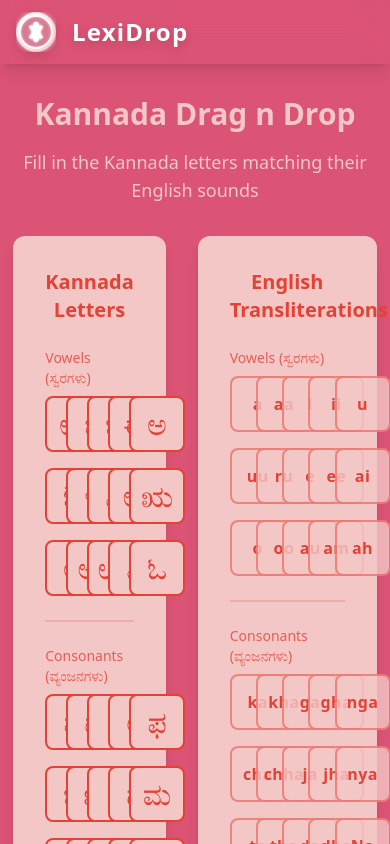
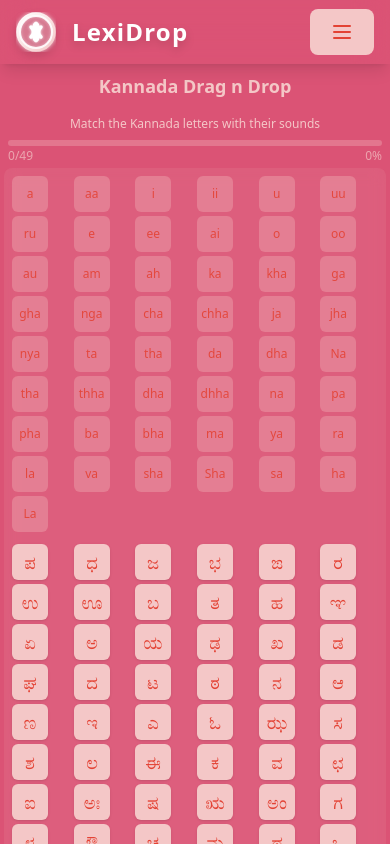
Before and after one commit to AndroAvi/lexidrop, a React (Vite) app: page /game_board in a window 390 px wide. Both pictures are taken after a click on the button "kannada". Shown: the top 844 px of the page. Built offline with nearby package versions, Linux system fonts and the light colour scheme.

Commit message:
feat: add responsible ui

```diff
--- a/src/components/AlphabetBoard.jsx
+++ b/src/components/AlphabetBoard.jsx
@@ -3,7 +3,8 @@ import { DndProvider } from 'react-dnd';
 import { HTML5Backend } from 'react-dnd-html5-backend';
 import DraggableLetter from './DraggableLetter';
 import DropZone from './DropZone';
-import { colors, layout, typography, grids, progress, separator, combineClasses } from '../styles/styles';
+import CustomDragLayer from './CustomDragLayer';
+import { colors, layout, typography, progress, combineClasses } from '../styles/styles';
 
 const AlphabetBoard = ({languageName, vowels, consonants}) => {
   // Calculate how many blank spaces we need to add after vowels to ensure consonants start on a new row
@@ -25,7 +26,7 @@ const AlphabetBoard = ({languageName, vowels, consonants}) => {
   const [resetCounter, setResetCounter] = useState(0);
   const totalLetters = alphabet.length - blankSpaces.length;
   const placedCount = placedLetters.size;
-  const progress = Math.round((placedCount / totalLetters) * 100);
+  const progressPercent = Math.round((placedCount / totalLetters) * 100);
 
   useEffect(() => {
     setupDraggableLetters();
@@ -33,10 +34,10 @@ const AlphabetBoard = ({languageName, vowels, consonants}) => {
 
   // Check for completion and trigger success animation
   useEffect(() => {
-    if (progress === 100 && !showSuccess) {
+    if (progressPercent === 100 && !showSuccess) {
       setShowSuccess(true);
     }
-  }, [progress, showSuccess]);
+  }, [progressPercent, showSuccess]);
 
   const setupDraggableLetters = () => {
     const letters = alphabet.map((letter, index) => ({
@@ -61,7 +62,7 @@ const AlphabetBoard = ({languageName, vowels, consonants}) => {
   }
 
   // Create a randomized array of draggable letters
-  const [draggableLetters, setDraggableLetters] = useState(setupDraggableLetters);
+  const [draggableLetters, setDraggableLetters] = useState(setupDraggableLetters());
 
   const COLS = 8;
   // Calculate required rows based on total letters
@@ -82,24 +83,94 @@ const AlphabetBoard = ({languageName, vowels, consonants}) => {
       layout.centered,
       showSuccess ? 'animate-[pulse_1s_ease-in-out]' : ''
     )}>
-      <div className={layout.container}>
-        <h2 className={typography.heading}>
+      <div className={combineClasses(layout.container, "px-1 md:px-8 pt-2 pb-4 md:py-8")}>
+        <h2 className={combineClasses(typography.heading, "text-lg md:text-3xl mb-1 md:mb-4")}>
           {languageName} Drag n Drop
         </h2>
-        <p className={typography.paragraph}>
-          Fill in the {languageName} letters matching their English sounds
+        <p className={combineClasses("text-[#F4C7C7] text-xs md:text-lg text-center mb-2 md:mb-8")}>
+          Match the {languageName} letters with their sounds
         </p>
 
         <DndProvider backend={HTML5Backend}>
-          {/* Main content area with side-by-side layout */}
-          <div className="flex flex-row justify-center gap-8 w-full px-4">
+          <CustomDragLayer />
+          {/* Main content area with responsive layout */}
+          <div className="flex flex-col md:flex-row justify-center gap-1 md:gap-8 w-full">
+            {/* Mobile Game Container - Bento style layout */}
+            <div className="flex flex-col md:hidden w-full space-y-2">
+              {/* Compact Progress Bar for Mobile */}
+              <div className="px-1 mb-1">
+                <div className="h-1.5 bg-[#F4C7C7]/30 rounded-full overflow-hidden">
+                  <div
+                    className={`h-full ${progressPercent === 100 ? 'bg-[#E34234] animate-pulse' : 'bg-[#E34234]'}`}
+                    style={{ width: `${progressPercent}%` }}
+                  ></div>
+                </div>
+                <div className="flex justify-between text-xs text-[#F4C7C7]/70 mt-0.5">
+                  <span>{placedCount}/{totalLetters}</span>
+                  <span>{progressPercent}%</span>
+                </div>
+              </div>
+
+              {/* Combined Minimalist Game Board */}
+              <div className="bg-[#F4C7C7]/10 backdrop-blur-sm rounded-lg p-2">
+                {/* Dropzones Grid - English Transliterations */}
+                <div className="grid grid-cols-6 gap-1 mb-3">
+                  {cells.filter(cell => cell !== null).map((cell, index) => {
+                    const letterObj = alphabet.find(a => a.english === cell);
+                    const nativeLetter = letterObj ? letterObj.native : null;
+                    return (
+                      <DropZone
+                        key={`drop-${index}`}
+                        expectedNative={nativeLetter}
+                        englishTransliteration={cell}
+                        reset={resetCounter}
+                        onDrop={(item) => {
+                          if (item.letter === nativeLetter) {
+                            setPlacedLetters(prev => new Set([...prev, item.letter]));
+                          }
+                        }}
+                      />
+                    );
+                  })}
+                </div>
+
+                {/* Draggable Letters Grid */}
+                <div className="grid grid-cols-6 gap-1">
+                  {draggableLetters
+                    .filter(letter => letter.letter !== null)
+                    .map((letter) => {
+                      const isPlaced = placedLetters.has(letter.letter);
+                      return !isPlaced ? (
+                        <DraggableLetter
+                          key={`drag-${letter.id}`}
+                          letter={letter.letter}
+                          id={letter.id}
+                        />
+                      ) : (
+                        <div key={`empty-${letter.id}`} className="h-9 w-9 sm:h-10 sm:w-10" />
+                      );
+                    })}
+                </div>
+              </div>
+
+              {/* Reset Button for mobile */}
+              <button
+                onClick={handleReset}
+                className="bg-transparent text-[#F4C7C7] text-xs font-medium py-1 px-3 rounded-full hover:bg-[#E34234]/20 transition-colors self-center"
+              >
+                Reset
+              </button>
+            </div>
+
+            {/* Desktop Layout - Side by side */}
+            <div className="hidden md:flex md:flex-row justify-center gap-8 w-full">
               {/* Left side: Draggable Native Language Letters */}
-            <div className={combineClasses(layout.card, "w-1/2 max-w-xl")}>
+              <div className={combineClasses(layout.card, "w-1/2 max-w-xl p-8")}>
                 <h3 className={typography.subheading}>{languageName} Letters</h3>
                 <div className="w-full">
                   {/* Vowels Section */}
                   <div className={typography.sectionLabel}>Vowels (ಸ್ವರಗಳು)</div>
-                <div className={combineClasses(grids.fiveColumns, 'mb-6')}>
+                  <div className="grid grid-cols-5 gap-4 mb-6">
                     {draggableLetters
                       .filter(letter => vowels.some(v => v.native === letter.letter))
                       .map((letter) => {
@@ -111,17 +182,17 @@ const AlphabetBoard = ({languageName, vowels, consonants}) => {
                             id={letter.id}
                           />
                         ) : (
-                        <div key={letter.id} className="h-14 w-14" />
+                          <div key={letter.id} className="h-12 w-12" />
                         );
                       })}
                   </div>
 
                   {/* Separator Line */}
-                <div className={separator.default}></div>
+                  <div className="border-b-2 border-[#E34234]/20 my-6"></div>
 
                   {/* Consonants Section */}
                   <div className={typography.sectionLabel}>Consonants (ವ್ಯಂಜನಗಳು)</div>
-                <div className={grids.fiveColumns}>
+                  <div className="grid grid-cols-5 gap-4">
                     {draggableLetters
                       .filter(letter => consonants.some(c => c.native === letter.letter))
                       .map((letter) => {
@@ -133,7 +204,7 @@ const AlphabetBoard = ({languageName, vowels, consonants}) => {
                             id={letter.id}
                           />
                         ) : (
-                        <div key={letter.id} className="h-14 w-14" />
+                          <div key={letter.id} className="h-12 w-12" />
                         );
                       })}
                   </div>
@@ -141,12 +212,12 @@ const AlphabetBoard = ({languageName, vowels, consonants}) => {
               </div>
 
               {/* Right side: Drop Zones */}
-            <div className={combineClasses(layout.card, "w-1/2 max-w-xl")}>
+              <div className={combineClasses(layout.card, "w-1/2 max-w-xl p-8")}>
                 <h3 className={typography.subheading}>English Transliterations</h3>
                 <div className="w-full">
                   {/* Section Label for Vowels */}
                   <div className={typography.sectionLabel}>Vowels (ಸ್ವರಗಳು)</div>
-                <div className={grids.fiveColumns}>
+                  <div className="grid grid-cols-5 gap-4">
                     {/* Vowels Section */}
                     {cells.slice(0, vowels.length).map((cell, index) => {
                       const nativeLetter = index < vowels.length ? vowels[index].native : null;
@@ -167,11 +238,11 @@ const AlphabetBoard = ({languageName, vowels, consonants}) => {
                   </div>
 
                   {/* Separator Line */}
-                <div className={separator.default}></div>
+                  <div className="border-b-2 border-[#E34234]/20 my-6"></div>
 
                   {/* Section Label for Consonants */}
                   <div className={typography.sectionLabel}>Consonants (ವ್ಯಂಜನಗಳು)</div>
-                <div className={grids.fiveColumns}>
+                  <div className="grid grid-cols-5 gap-4">
                     {/* Consonants Section */}
                     {cells.slice(vowels.length + blankSpacesNeeded).map((cell, index) => {
                       const consonantIndex = index + vowels.length + blankSpacesNeeded;
@@ -194,34 +265,33 @@ const AlphabetBoard = ({languageName, vowels, consonants}) => {
                 </div>
               </div>
             </div>
+          </div>
         </DndProvider>
 
-        <div className="mt-8 text-center space-y-4 w-full max-w-4xl">
+        {/* Desktop Progress and Reset Button Area */}
+        <div className="hidden md:block mt-8 text-center space-y-4 w-full max-w-4xl px-4">
           {/* Progress Bar */}
           <div className={progress.container}>
             <div
-              className={combineClasses(
-                progress.bar,
-                progress === 100 ? progress.complete : ''
-              )}
-              style={{ width: `${progress}%` }}
-            />
+              className={progress.bar + (progressPercent === 100 ? ' ' + progress.complete : '')}
+              style={{ width: `${progressPercent}%` }}
+            ></div>
           </div>
-          <div className="flex flex-col items-center gap-4">
-            {progress === 100 ? (
-              <span className={combineClasses(colors.lightText, 'font-bold animate-[bounce_1s_ease-in-out_infinite]')}>
-                All letters placed correctly! Great job! 🎉
-              </span>
-            ) : (
-              <span className={colors.lightText}>
-                {placedCount} out of {totalLetters} letters placed correctly
-              </span>
-            )}
+          <div className="flex justify-between text-xs text-[#F4C7C7]">
+            <span>Progress</span>
+            <span>{progressPercent}%</span>
+          </div>
+
+          {/* Reset Button */}
+          <div className="pt-4">
             <button
               onClick={handleReset}
-              className="px-6 py-2 bg-blue-500 text-white rounded-lg hover:bg-blue-600 transition-colors"
+              className={combineClasses(
+                "bg-blue-500 text-white rounded-lg hover:bg-blue-600 transition-colors",
+                "px-6 py-2 mx-auto"
+              )}
             >
-              Reset state
+              Reset Game
             </button>
           </div>
         </div>
--- /dev/null
+++ b/src/components/CustomDragLayer.jsx
@@ -0,0 +1,45 @@
+import { useDragLayer } from 'react-dnd';
+import { combineClasses } from '../styles/styles';
+
+const CustomDragLayer = () => {
+  const { itemType, isDragging, item, initialOffset, currentOffset } = useDragLayer((monitor) => ({
+    item: monitor.getItem(),
+    itemType: monitor.getItemType(),
+    initialOffset: monitor.getInitialSourceClientOffset(),
+    currentOffset: monitor.getSourceClientOffset(),
+    isDragging: monitor.isDragging(),
+  }));
+
+  if (!isDragging || !currentOffset) {
+    return null;
+  }
+
+  // Only show preview for letters
+  if (itemType !== 'LETTER') {
+    return null;
+  }
+
+  const { x, y } = currentOffset;
+  const transform = `translate(${x}px, ${y}px)`;
+
+  return (
+    <div className="fixed left-0 top-0 pointer-events-none z-50" style={{ transform }}>
+      {item && (
+        <div
+          className={combineClasses(
+            'w-9 h-9 sm:w-10 sm:h-10 md:w-12 md:h-12 flex items-center justify-center',
+            'bg-[#E34234]/90',
+            'text-lg sm:text-xl md:text-2xl font-bold',
+            'text-white',
+            'rounded-md',
+            'select-none shadow-md'
+          )}
+        >
+          {item.letter}
+        </div>
+      )}
+    </div>
+  );
+};
+
+export default CustomDragLayer;
--- a/src/components/DraggableLetter.jsx
+++ b/src/components/DraggableLetter.jsx
@@ -24,8 +24,8 @@ const DraggableLetter = ({ letter, id }) => {
     }));
 
     const dragPreviewStyle = {
-        transform: isDragging ? 'rotate(-5deg)' : 'rotate(0)',
-        transition: 'transform 0.2s ease-in-out',
+        transform: isDragging ? 'rotate(-5deg) scale(1.1)' : 'rotate(0)',
+        transition: 'transform 0.15s ease-in-out',
     };
 
     return (
@@ -33,16 +33,14 @@ const DraggableLetter = ({ letter, id }) => {
             ref={drag}
             style={dragPreviewStyle}
             className={combineClasses(
-                'w-14 h-14 flex items-center justify-center',
-                colors.light,
-                'border-2 border-[#E34234]',
-                'text-3xl font-bold',
-                colors.secondaryText,
-                'rounded-lg cursor-move',
+                'w-9 h-9 sm:w-10 sm:h-10 md:w-12 md:h-12 flex items-center justify-center',
+                isDragging ? 'bg-[#E34234]/90' : 'bg-[#F4C7C7]',
+                'text-lg sm:text-xl md:text-2xl font-bold',
+                isDragging ? 'text-white' : colors.secondaryText,
+                'rounded-md cursor-move',
                 interactive.transition,
-                'select-none',
-                'hover:bg-[#f0baba] hover:border-[#c93a2e] hover:shadow-md',
-                isDragging ? 'opacity-90 scale-110 ring-2 ring-[#E34234] shadow-lg z-50' : 'hover:scale-105'
+                'select-none shadow-sm',
+                isDragging ? 'shadow-md z-50' : 'hover:bg-[#F4C7C7]/80 hover:text-[#E34234] hover:shadow'
             )}
         >
             {letter}
--- a/src/components/DropZone.jsx
+++ b/src/components/DropZone.jsx
@@ -30,32 +30,32 @@ const DropZone = ({ expectedNative, englishTransliteration, onDrop, reset }) =>
 
     // Determine the appropriate style based on the state
     const getDropZoneStyle = () => {
-        if (!expectedNative) return 'border-[#E34234]/20 bg-[#F4C7C7]/30';
-        if (droppedLetter) return 'border-[#E34234] bg-[#E34234] shadow-md scale-100 animate-[pulse_2s_ease-in-out_1]';
-        if (isOver && canDrop) return 'border-[#E34234] bg-[#F4C7C7] shadow-lg scale-105';
-        if (isOver && !canDrop) return 'border-[#E34234] bg-[#F4C7C7]/50 shadow-lg scale-105';
-        return 'border-[#E34234]/50 bg-[#F4C7C7]/80 hover:border-[#E34234] hover:shadow-md hover:bg-[#F4C7C7]';
+        if (!expectedNative) return 'bg-transparent';
+        if (droppedLetter) return 'bg-[#E34234] shadow-sm animate-[pulse_1.5s_ease-in-out_1]';
+        if (isOver && canDrop) return 'bg-[#F4C7C7]/80 shadow-sm';
+        if (isOver && !canDrop) return 'bg-[#F4C7C7]/40';
+        return 'bg-[#F4C7C7]/30 hover:bg-[#F4C7C7]/50';
     };
 
     return (
         <div
             ref={drop}
             className={combineClasses(
-                'h-14 w-14 flex flex-col items-center justify-center border-2',
+                'h-9 w-9 sm:h-10 sm:w-10 md:h-12 md:w-12 flex items-center justify-center',
                 getDropZoneStyle(),
-                'rounded-lg',
+                'rounded-md',
                 interactive.transition,
                 expectedNative && !droppedLetter ? 'cursor-pointer' : ''
             )}
         >
             {expectedNative ? (
-                <div className="flex flex-col items-center justify-center space-y-1">
+                <div className="flex items-center justify-center">
                     {droppedLetter ? (
-                        <span className={combineClasses('text-2xl font-bold', colors.lightText, 'select-none')}>
+                        <span className={combineClasses('text-lg sm:text-xl md:text-2xl font-bold text-white select-none')}>
                             {droppedLetter}
                         </span>
                     ) : (
-                        <span className={combineClasses('text-base font-semibold', colors.secondaryText, 'select-none tracking-wide')}>
+                        <span className={combineClasses('text-xs sm:text-sm md:text-base font-medium text-[#E34234]/90 select-none')}>
                             {englishTransliteration}
                         </span>
                     )}
--- a/src/components/NavHeader.jsx
+++ b/src/components/NavHeader.jsx
@@ -1,10 +1,21 @@
 import {useLocation, useNavigate} from "react-router-dom";
+import { useState } from "react";
 import logo from "../assets/logo.svg";
 import { colors, buttons, interactive, combineClasses } from '../styles/styles';
 
 const NavHeader = () => {
     const navigate = useNavigate();
     const location = useLocation();
+    const [mobileMenuOpen, setMobileMenuOpen] = useState(false);
+
+    const toggleMobileMenu = () => {
+        setMobileMenuOpen(!mobileMenuOpen);
+    };
+
+    const navigateTo = (path) => {
+        navigate(path);
+        setMobileMenuOpen(false);
+    };
 
     return (
         <header className={combineClasses(
@@ -15,7 +26,7 @@ const NavHeader = () => {
         )}>
             <nav className="max-w-7xl mx-auto px-4 sm:px-6 lg:px-8">
                 <div className="flex justify-between h-16 items-center">
-                    <div className="flex-shrink-0 cursor-pointer" onClick={() => navigate('/')}>
+                    <div className="flex-shrink-0 cursor-pointer" onClick={() => navigateTo('/')}>
                         <div className={combineClasses(
                             "flex items-center space-x-4 group",
                             interactive.transition,
@@ -30,9 +41,11 @@ const NavHeader = () => {
                             </div>
                         </div>
                     </div>
+
+                    {/* Desktop Navigation */}
                     <div className="hidden sm:flex sm:space-x-8">
                         <button
-                            onClick={() => navigate('/')}
+                            onClick={() => navigateTo('/')}
                             className={combineClasses(
                                 location.pathname === '/' ? buttons.navButtonActive : buttons.navButtonInactive,
                                 colors.lightTextHover,
@@ -42,7 +55,7 @@ const NavHeader = () => {
                             Home
                         </button>
                         <button
-                            onClick={() => navigate('/game_board')}
+                            onClick={() => navigateTo('/game_board')}
                             className={combineClasses(
                                 location.pathname === '/game_board' ? buttons.navButtonActive : buttons.navButtonInactive,
                                 colors.lightTextHover,
@@ -52,7 +65,70 @@ const NavHeader = () => {
                             Game Board
                         </button>
                     </div>
+
+                    {/* Mobile Menu Button */}
+                    <div className="sm:hidden">
+                        <button
+                            onClick={toggleMobileMenu}
+                            className="text-white p-2 focus:outline-none"
+                            aria-label="Toggle mobile menu"
+                        >
+                            <svg
+                                className="h-6 w-6"
+                                xmlns="http://www.w3.org/2000/svg"
+                                fill="none"
+                                viewBox="0 0 24 24"
+                                stroke="currentColor"
+                            >
+                                {mobileMenuOpen ? (
+                                    <path
+                                        strokeLinecap="round"
+                                        strokeLinejoin="round"
+                                        strokeWidth={2}
+                                        d="M6 18L18 6M6 6l12 12"
+                                    />
+                                ) : (
+                                    <path
+                                        strokeLinecap="round"
+                                        strokeLinejoin="round"
+                                        strokeWidth={2}
+                                        d="M4 6h16M4 12h16M4 18h16"
+                                    />
+                                )}
+                            </svg>
+                        </button>
+                    </div>
                 </div>
+
+                {/* Mobile Menu */}
+                {mobileMenuOpen && (
+                    <div className="sm:hidden bg-[#DB5375] border-t border-[#F4C7C7]/20 py-2 animate-fadeIn">
+                        <div className="flex flex-col space-y-2 px-2 pt-2 pb-3">
+                            <button
+                                onClick={() => navigateTo('/')}
+                                className={combineClasses(
+                                    "block px-3 py-2 rounded-md text-base font-medium",
+                                    location.pathname === '/'
+                                        ? "bg-[#E34234] text-white"
+                                        : "text-[#F4C7C7] hover:bg-[#E34234]/40"
+                                )}
+                            >
+                                Home
+                            </button>
+                            <button
+                                onClick={() => navigateTo('/game_board')}
+                                className={combineClasses(
+                                    "block px-3 py-2 rounded-md text-base font-medium",
+                                    location.pathname === '/game_board'
+                                        ? "bg-[#E34234] text-white"
+                                        : "text-[#F4C7C7] hover:bg-[#E34234]/40"
+                                )}
+                            >
+                                Game Board
+                            </button>
+                        </div>
+                    </div>
+                )}
             </nav>
         </header>
     );
```
Lines whose indentation alone changed are shown as unchanged.
